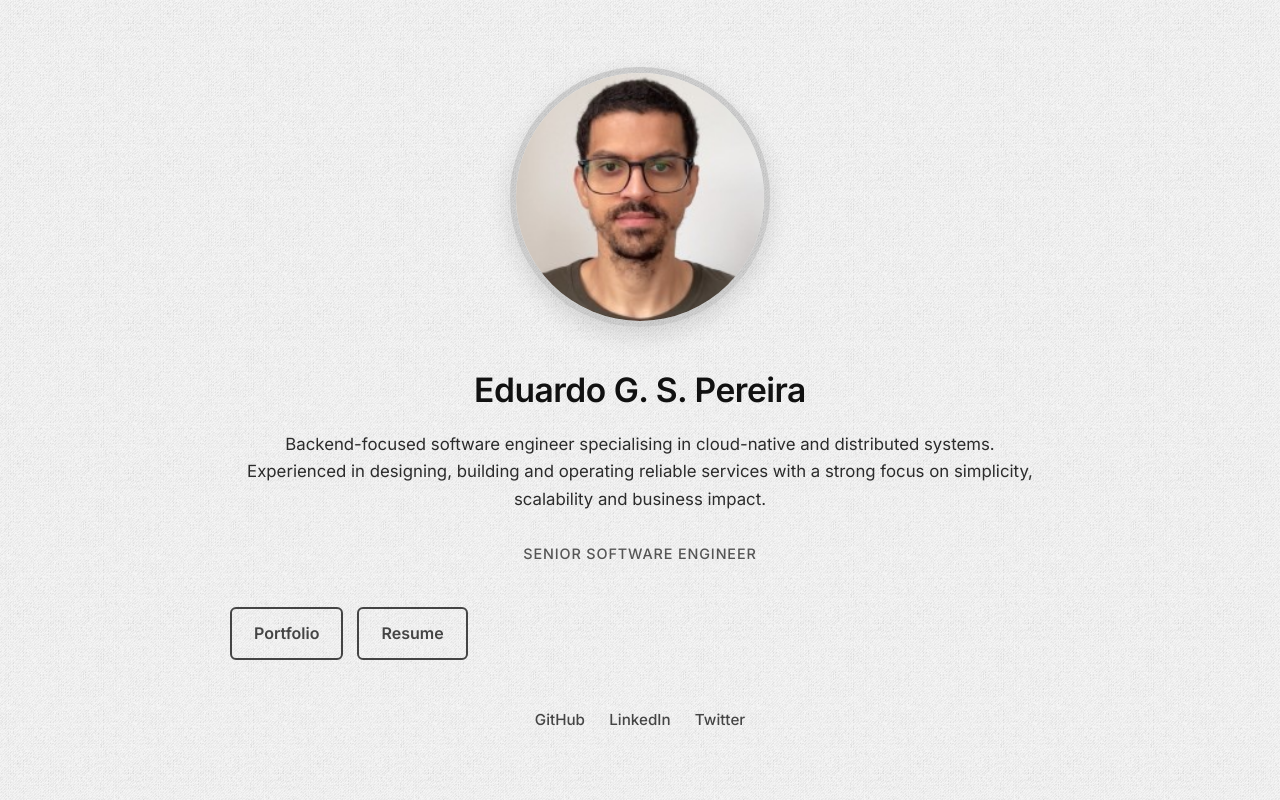
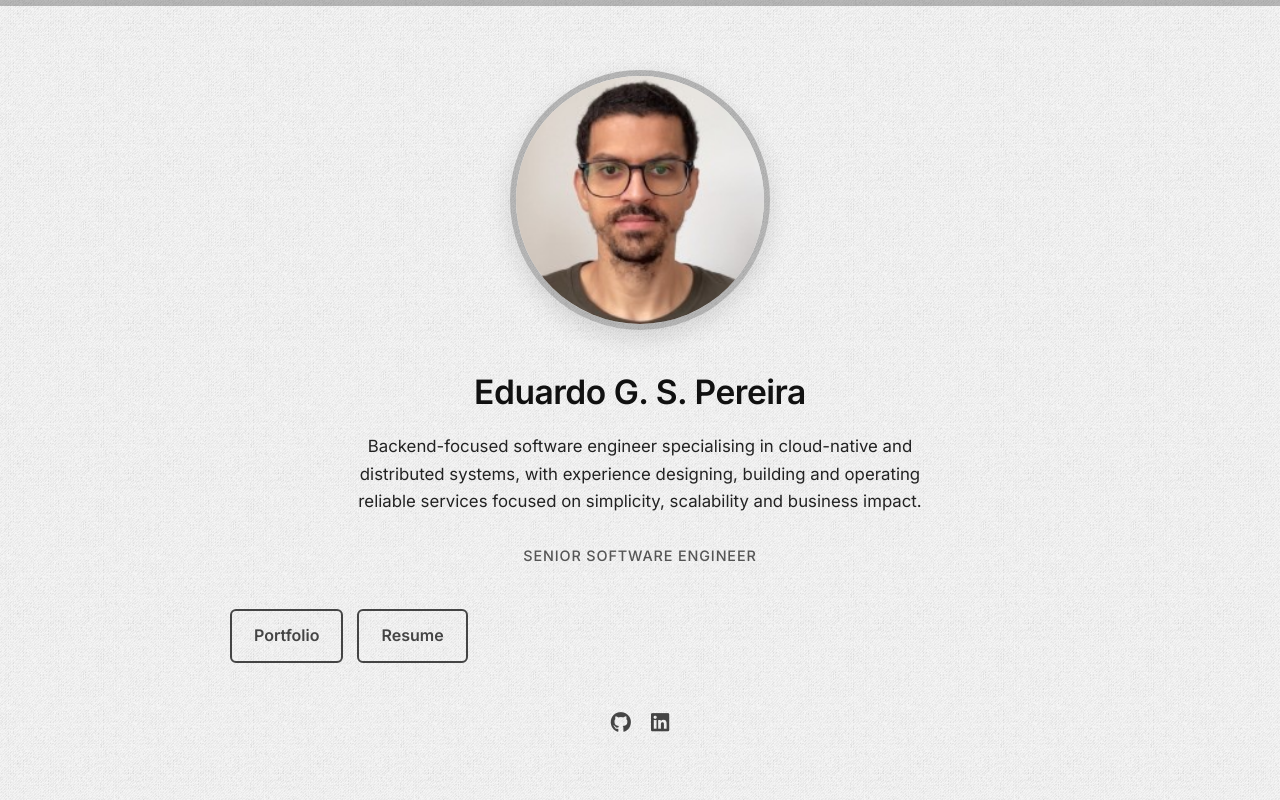
Before and after one commit to eduardogspereira/eduardogspereira.github.io, a plain HTML site: page index.html in a window 1280 px wide. Drawn offline with Linux system fonts and the light colour scheme.

Commit message:
chore: adjust socials icons and links

```diff
--- a/index.html
+++ b/index.html
@@ -8,6 +8,7 @@
   <link rel="preconnect" href="https://fonts.googleapis.com">
   <link rel="preconnect" href="https://fonts.gstatic.com" crossorigin>
   <link href="https://fonts.googleapis.com/css2?family=Inter:wght@400;500;600&display=swap" rel="stylesheet">
+  <link rel="stylesheet" href="https://cdnjs.cloudflare.com/ajax/libs/font-awesome/6.5.1/css/all.min.css">
 </head>
 <body>
   <main class="container">
@@ -16,11 +17,9 @@
       <h1>Eduardo G. S. Pereira</h1>
 
       <p class="value">
-        Backend-focused software engineer specialising in cloud-native
-        and distributed systems.
-        <br>
-        Experienced in designing, building and operating reliable services
-        with a strong focus on simplicity, scalability and business impact.
+        Backend-focused software engineer specialising in cloud-native and distributed systems,
+        with experience designing, building and operating reliable services focused on simplicity,
+        scalability and business impact.
       </p>
 
       <p class="title">Senior Software Engineer</p>
@@ -32,9 +31,13 @@
     </section>
 
     <footer class="socials">
-      <a href="https://github.com/yourgithub" target="_blank">GitHub</a>
-      <a href="https://linkedin.com/in/yourlinkedin" target="_blank">LinkedIn</a>
-      <a href="https://twitter.com/yourtwitter" target="_blank">Twitter</a>
+      <a href="https://github.com/eduardogspereira" target="_blank" aria-label="GitHub">
+        <i class="fab fa-github fa-lg"></i>
+      </a>
+
+      <a href="https://www.linkedin.com/in/eduardogspereira/" target="_blank" aria-label="LinkedIn">
+        <i class="fab fa-linkedin fa-lg"></i>
+      </a>
     </footer>
   </main>
 </body>
--- a/style.css
+++ b/style.css
@@ -12,16 +12,17 @@ body {
     color: #111;
     line-height: 1.6;
 
-    /* Background pattern */
     background-color: #ffffff;
     background-image: url("assets/bg_pattern.png");
     background-repeat: repeat;
     background-size: auto;
+
+    border-top: 6px solid rgba(0, 0, 0, 0.25);
 }
 
 /* Layout */
 .container {
-    min-height: 100vh;
+    height: calc(100vh - 6px);
     display: flex;
     flex-direction: column;
     align-items: center;
@@ -38,7 +39,7 @@ body {
     object-fit: cover;
     margin-bottom: 28px;
 
-    border: 6px solid rgba(0, 0, 0, 0.15);
+    border: 6px solid rgba(0, 0, 0, 0.25);
     box-shadow: 0 8px 24px rgba(0, 0, 0, 0.12);
 }
 
@@ -47,6 +48,7 @@ h1 {
     font-weight: 600;       /* menos “grito” */
     margin-bottom: 14px;
     letter-spacing: -0.015em;
+    color: #111;
 }
 
 .value {
@@ -54,7 +56,7 @@ h1 {
     font-size: 1.05rem;
     font-weight: 400;
     line-height: 1.65;
-    color: #2b2b2b;
+    color: #222;
     margin-bottom: 28px;
 
     text-align: center;    /* CHAVE */
@@ -94,18 +96,20 @@ h1 {
 
 /* Social links */
 .socials {
-    font-size: 0.95rem;
+    display: flex;
+    justify-content: center;
+    gap: 20px;
 }
 
-.socials a {
-    margin: 0 10px;
+.socials i {
+    margin: 0;
+    font-size: 1.3rem;
     color: #444;
-    text-decoration: none;
-    font-weight: 500;
+    transition: color 0.2s ease;
 }
 
-.socials a:hover {
-    text-decoration: underline;
+.socials a:hover i {
+    color: #000;
 }
 
 /* Mobile adjustments */
```
